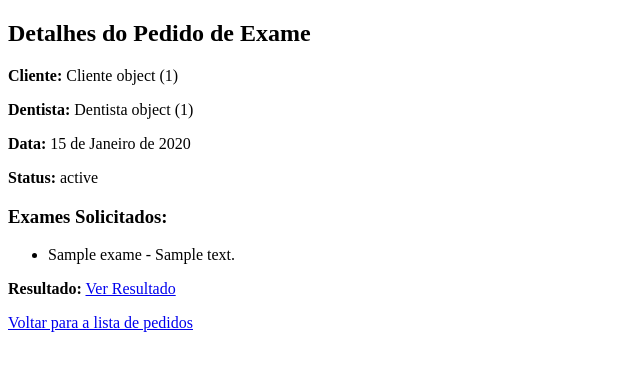
After one commit to HarlesPlace/Odontech, a Django app: page /exames/detalhes/1/ in a window 1280 px wide. The commit adds this page. Shown: the top 371 px of the page, without its empty margins (0-640 px from the left). Run offline with Django 5.2, Linux system fonts and the light colour scheme; data comes from the database, SQL or seed files in the repository; tables that the repository leaves empty hold one stand-in row (values such as "Sample post").

Commit message:
Páginas de exames

```diff
--- a/Odontech/urls.py
+++ b/Odontech/urls.py
@@ -23,5 +23,6 @@ urlpatterns = [
     path('', include('contas.urls')),
     path('funcionarios/', include('funcionarios.urls')),
     path('consultas/', include('consultas.urls')),
+    path('exames/', include('exames.urls')),
     path('procedimentos/', include('procedimentos.urls')),
 ]
--- a/consultas/models.py
+++ b/consultas/models.py
@@ -4,7 +4,6 @@ from funcionarios.models import Dentista
 from procedimentos.models import Procedimento
 
 
-# Create your models here.
 class Consulta(models.Model):
     data = models.DateField()
     hora = models.TimeField()
--- a/consultas/templates/consultas/lista_consultas.html
+++ b/consultas/templates/consultas/lista_consultas.html
@@ -24,8 +24,8 @@
                         <td>{{ consulta.paciente.nome }}</td>
                         <td>{{ consulta.dentista.nome }}</td>
                         <td>
-                            <!-- Aqui você pode adicionar links para visualizar ou editar -->
-                            <a href="{% url 'consultas:detalhes' consulta.id %}">Ver Detalhes</a>
+
+                            <a href="{% url 'consultas:detalhes_consulta' consulta.id %}">Ver Detalhes</a>
                         </td>
                     </tr>
                 {% endfor %}
--- a/consultas/urls.py
+++ b/consultas/urls.py
@@ -6,4 +6,5 @@ app_name = 'consultas'
 urlpatterns = [
     path('', ListaConsultasView.as_view(), name='lista_consultas'),
     path('agendar/', CriarConsultaView.as_view(), name='criar_consulta'),
+    path('detalhes/<int:pk>/', ConsultaDetailView.as_view(), name='detalhes_consulta'),
 ]
--- a/contas/templates/contas/profile.html
+++ b/contas/templates/contas/profile.html
@@ -16,6 +16,9 @@ Perfil
 
     <a href="{% url 'consultas:criar_consulta' %}" class="btn btn-primary">Agendar Nova Consulta</a>
     <a href="{% url 'consultas:lista_consultas' %}" class="btn btn-secondary">Ver Minhas Consultas</a>
+
+    <a href="{% url 'exames:criar_pedido' %}" class="btn btn-success">Agendar Novo Exame</a>
+    <a href="{% url 'exames:lista_pedidos' %}" class="btn btn-info">Ver Meus Exames</a>
 </div>
 
 {% endblock content %}
--- a/exames/models.py
+++ b/exames/models.py
@@ -3,7 +3,6 @@ from pacientes.models import Cliente
 from funcionarios.models import Dentista
 
 
-# Create your models here.
 class Exame(models.Model):
     nome = models.CharField(max_length=100)
     descricao = models.TextField()
--- /dev/null
+++ b/exames/templates/exames/detalhes_pedido.html
@@ -0,0 +1,27 @@
+{% extends 'base.html' %}
+
+{% block content %}
+  <h2>Detalhes do Pedido de Exame</h2>
+
+  <p><strong>Cliente:</strong> {{ pedido.cliente }}</p>
+  <p><strong>Dentista:</strong> {{ pedido.dentista }}</p>
+  <p><strong>Data:</strong> {{ pedido.data }}</p>
+  <p><strong>Status:</strong> {{ pedido.status }}</p>
+
+  <h3>Exames Solicitados:</h3>
+  <ul>
+    {% for exame in pedido.exames.all %}
+      <li>{{ exame.nome }} - {{ exame.descricao }}</li>
+    {% endfor %}
+  </ul>
+
+  <p><strong>Resultado:</strong>
+    {% if pedido.link_resultado %}
+      <a href="{{ pedido.link_resultado }}" target="_blank">Ver Resultado</a>
+    {% else %}
+      Não disponível
+    {% endif %}
+  </p>
+
+  <a href="{% url 'exames:lista_pedidos' %}">Voltar para a lista de pedidos</a>
+{% endblock %}
--- /dev/null
+++ b/exames/urls.py
@@ -0,0 +1,10 @@
+from django.urls import path
+from .views import *
+
+app_name = 'exames'
+
+urlpatterns = [
+    path('', ListaPedidosView.as_view(), name='lista_pedidos'),
+    path('agendar/', CriarPedidoView.as_view(), name='criar_pedido'),
+    path('detalhes/<int:pk>/', PedidoDetailView.as_view(), name='detalhes_pedido'),
+]
--- a/exames/views.py
+++ b/exames/views.py
@@ -1,3 +1,43 @@
 from django.shortcuts import render
+from django.urls import reverse_lazy
+from django.views.generic import CreateView, ListView, DetailView
+from django.contrib.auth.mixins import LoginRequiredMixin
+from .models import *
+from .forms import *
 
-# Create your views here.
+
+class CriarPedidoView(CreateView):
+    model = Pedido
+    form_class = PedidoForm
+    template_name = 'exames/criar_pedido.html'
+    success_url = reverse_lazy('exames:lista_pedidos')
+
+    def form_valid(self, form):
+        response = super().form_valid(form)
+        return response
+
+
+class ListaPedidosView(LoginRequiredMixin, ListView):
+    model = Pedido
+    template_name = 'exames/lista_pedidos.html'
+    context_object_name = 'pedidos'
+
+    def get_queryset(self):
+        user = self.request.user
+
+        if user.tipo_usuario == 'client':
+            # Se for paciente, exibe somente seus pedidos de exames
+            return Pedido.objects.filter(cliente=user.cliente)
+
+        elif user.tipo_usuario == 'dentist':
+            # Se for dentista, exibe os pedidos em que ele é o dentista
+            return Pedido.objects.filter(dentista=user.dentista)
+
+        # Caso seja admin ou secretario, exibe todos os pedidos
+        return Pedido.objects.all()
+
+
+class PedidoDetailView(DetailView):
+    model = Pedido
+    template_name = 'exames/detalhes_pedido.html'
+    context_object_name = 'pedido'
```
Also changed, not shown: consultas/templates/consultas/detalhes_consulta.html (added, +20 -0 lines), consultas/views.py (+6 -1 lines), exames/forms.py (added, +19 -0 lines), exames/templates/exames/criar_pedido.html (added, +10 -0 lines), exames/templates/exames/lista_pedidos.html (added, +27 -0 lines).
